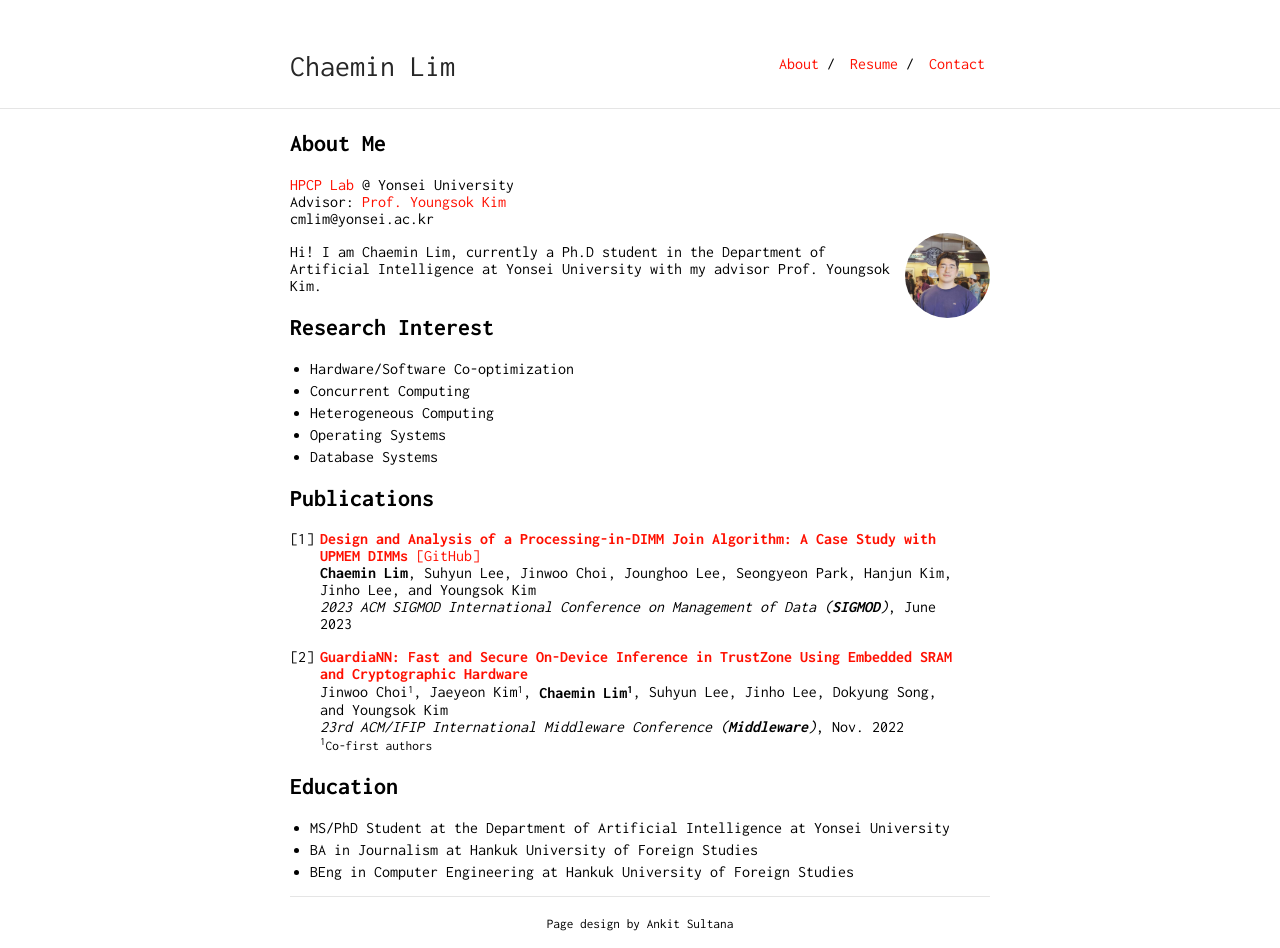
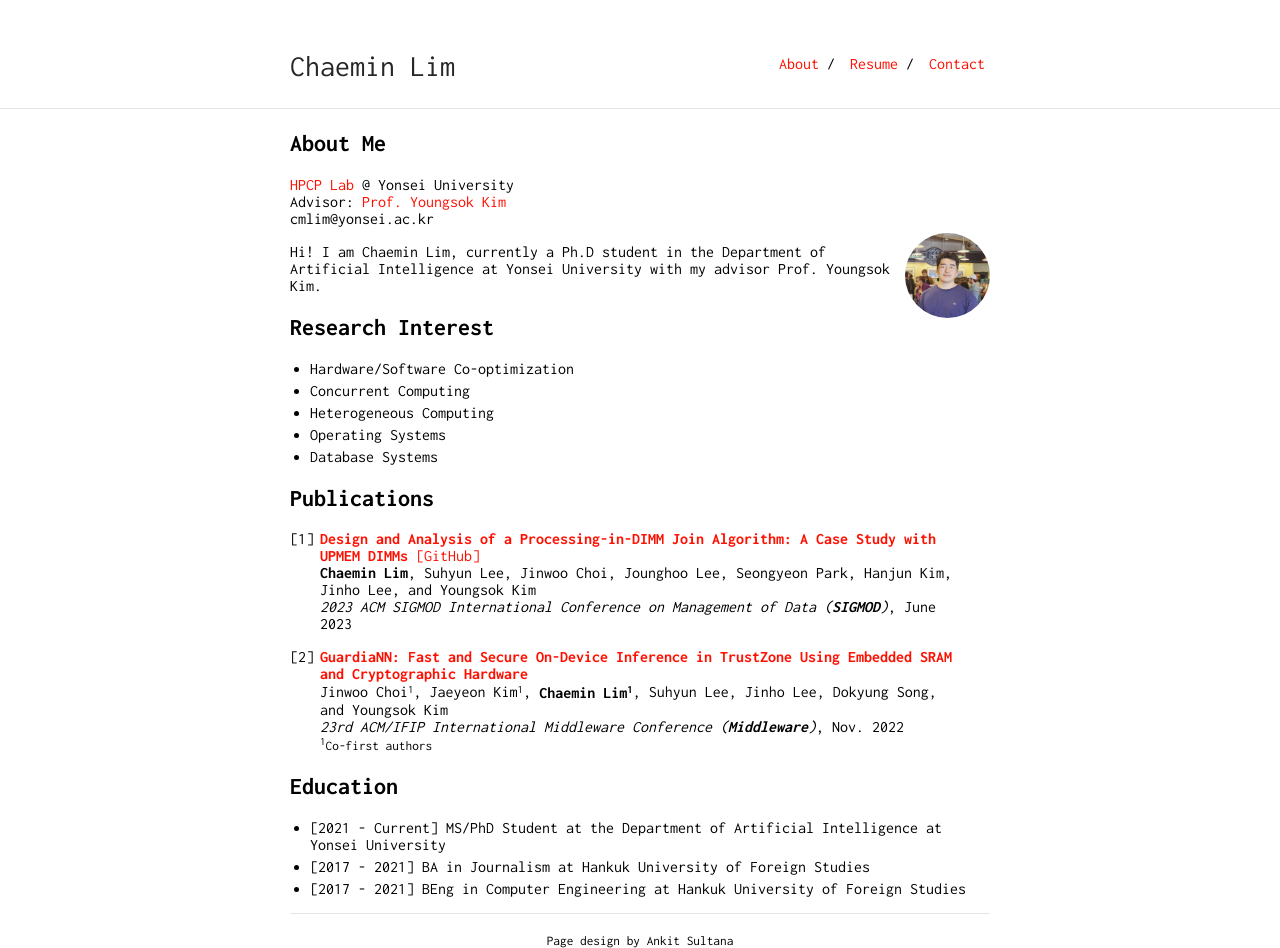
Before and after one commit to janoslim/janoslim.github.io, a Jekyll site: the page built from index.md, in a window 1280 px wide. Built offline with Jekyll 4.4.1, drawn with Linux system fonts in a browser that asks for light colours; our own code applies the rules of GitHub Pages for plain Markdown files.

Commit message:
Update index.md

```diff
--- a/index.md
+++ b/index.md
@@ -34,6 +34,6 @@ Jinwoo Choi<small><sup>1</sup></small>, Jaeyeon Kim<small><sup>1</sup></small>,
 
 ## Education
 
-* MS/PhD Student at the Department of Artificial Intelligence at Yonsei University
-* BA in Journalism at Hankuk University of Foreign Studies
-* BEng in Computer Engineering at Hankuk University of Foreign Studies
+* [2021 - Current] MS/PhD Student at the Department of Artificial Intelligence at Yonsei University
+* [2017 - 2021] BA in Journalism at Hankuk University of Foreign Studies
+* [2017 - 2021] BEng in Computer Engineering at Hankuk University of Foreign Studies
```
